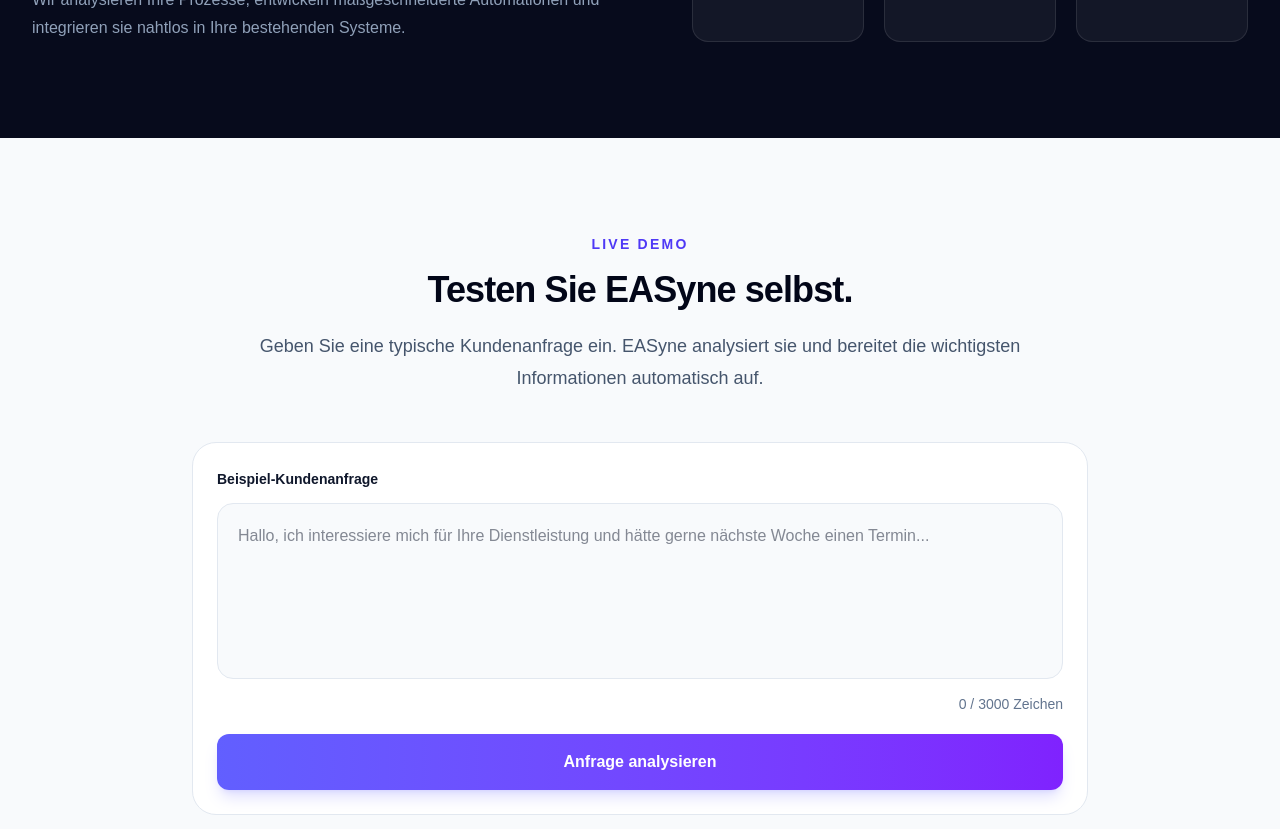
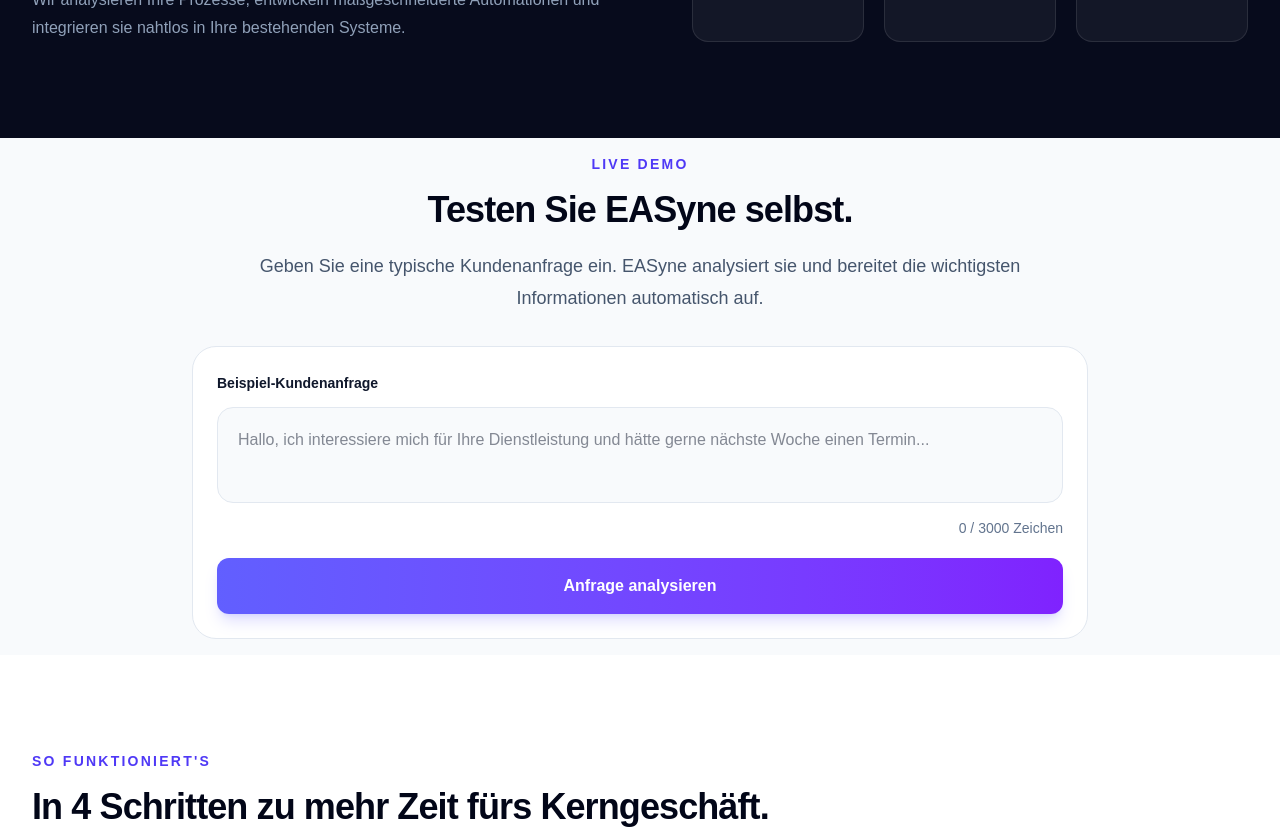
Before and after one commit to EASyne/easyne, a Next.js app: page / in a window 1280 px wide. Shown: the part 1720-2549 px from the top of the page. Built offline with nearby package versions, Linux system fonts and the light colour scheme.

Commit message:
Improve analysis section layout

```diff
--- a/app/page.tsx
+++ b/app/page.tsx
@@ -265,7 +265,7 @@
         </div>
       </section>
 <section id="analyse" className="scroll-mt-28 bg-slate-50">
-  <div className="mx-auto max-w-7xl px-6 py-24 lg:px-8">
+  <div className="mx-auto max-w-7xl px-6 py-4 lg:px-8">
     <div className="mx-auto max-w-3xl text-center">
       <p className="text-sm font-semibold uppercase tracking-[0.16em] text-indigo-600">
         Live Demo
@@ -282,7 +282,7 @@
     </div>
 
     <div
-  className="mx-auto mt-12 max-w-4xl rounded-3xl border border-slate-200 bg-white p-6 shadow..."
+  className="mx-auto mt-8 max-w-4xl rounded-3xl border border-slate-200 bg-white p-6 shadow..."
 >
       <label className="text-sm font-semibold text-slate-900">
         Beispiel-Kundenanfrage
@@ -293,7 +293,7 @@
       maxLength={3000}
       value={message}
 onChange={(e) => setMessage(e.target.value)}
-        className="mt-3 min-h-44 w-full resize-none rounded-2xl border border-slate-200 bg-slate-50 p-5 text-slate-900 outline-none transition focus:border-indigo-400 focus:ring-4 focus:ring-indigo-100"
+        className="mt-3 min-h-24 w-full resize-none rounded-2xl border border-slate-200 bg-slate-50 p-5 text-slate-900 outline-none transition focus:border-indigo-400 focus:ring-4 focus:ring-indigo-100"
         placeholder="Hallo, ich interessiere mich für Ihre Dienstleistung und hätte gerne nächste Woche einen Termin..."
       />
 <p className="mt-2 text-right text-sm text-slate-500">
```
